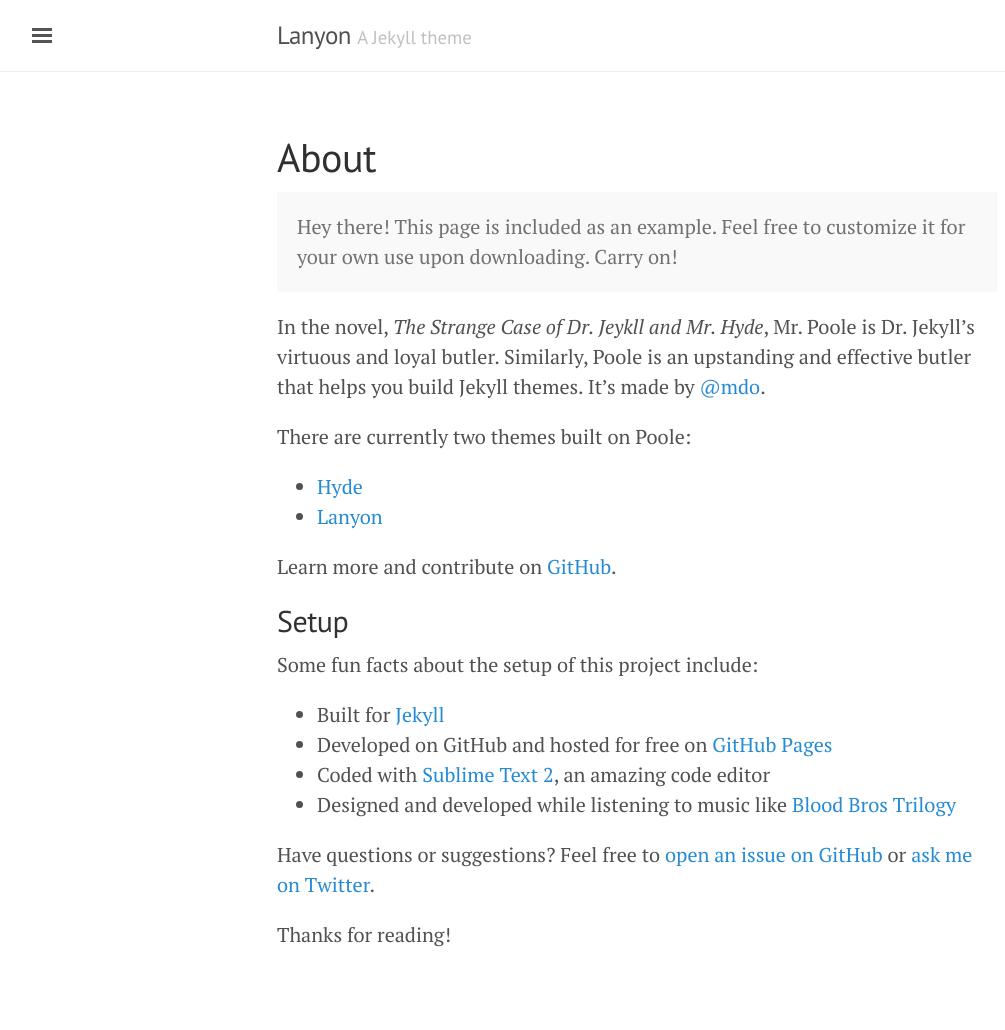
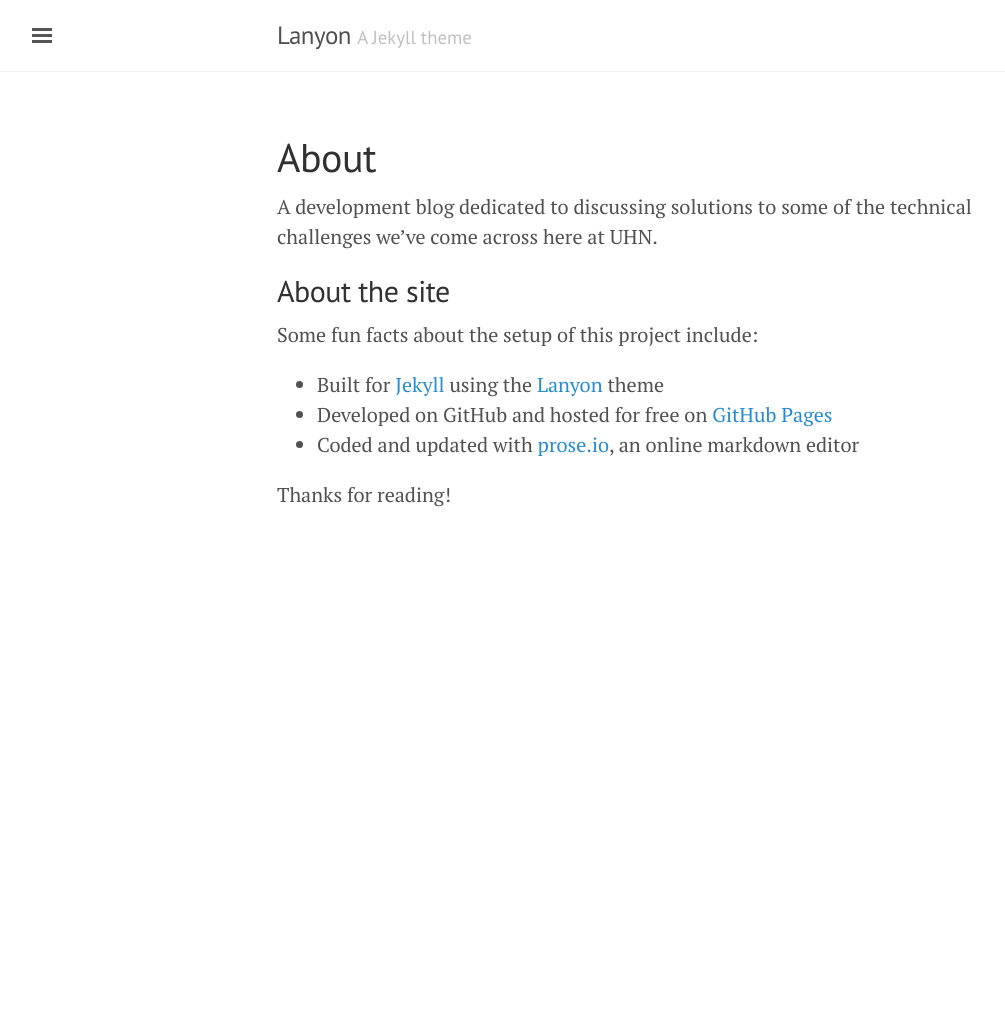
Before and after one commit to uhndev/uhndev.github.io, a Jekyll site: the page built from about.md, in a window 1280 px wide. Shown: the whole page, without its empty margins (3-1008 px from the left). Built offline with Jekyll 4.4.1, drawn with Linux system fonts in a browser that asks for light colours; after the commit the page ends 900 px from its top, so only the background shows below that.

Commit message:
Updated about.md

```diff
--- a/about.md
+++ b/about.md
@@ -1,30 +1,17 @@
 ---
 layout: page
 title: About
+published: true
 ---
 
-<p class="message">
-  Hey there! This page is included as an example. Feel free to customize it for your own use upon downloading. Carry on!
-</p>
+A development blog dedicated to discussing solutions to some of the technical challenges we've come across here at UHN.
 
-In the novel, *The Strange Case of Dr. Jeykll and Mr. Hyde*, Mr. Poole is Dr. Jekyll's virtuous and loyal butler. Similarly, Poole is an upstanding and effective butler that helps you build Jekyll themes. It's made by [@mdo](https://twitter.com/mdo).
-
-There are currently two themes built on Poole:
-
-* [Hyde](http://hyde.getpoole.com)
-* [Lanyon](http://lanyon.getpoole.com)
-
-Learn more and contribute on [GitHub](https://github.com/poole).
-
-## Setup
+## About the site
 
 Some fun facts about the setup of this project include:
 
-* Built for [Jekyll](http://jekyllrb.com)
+* Built for [Jekyll](http://jekyllrb.com) using the [Lanyon](https://github.com/poole/lanyon) theme
 * Developed on GitHub and hosted for free on [GitHub Pages](https://pages.github.com)
-* Coded with [Sublime Text 2](http://sublimetext.com), an amazing code editor
-* Designed and developed while listening to music like [Blood Bros Trilogy](https://soundcloud.com/maddecent/sets/blood-bros-series)
-
-Have questions or suggestions? Feel free to [open an issue on GitHub](https://github.com/poole/issues/new) or [ask me on Twitter](https://twitter.com/mdo).
+* Coded and updated with [prose.io](http://prose.io), an online markdown editor
 
 Thanks for reading!
```
